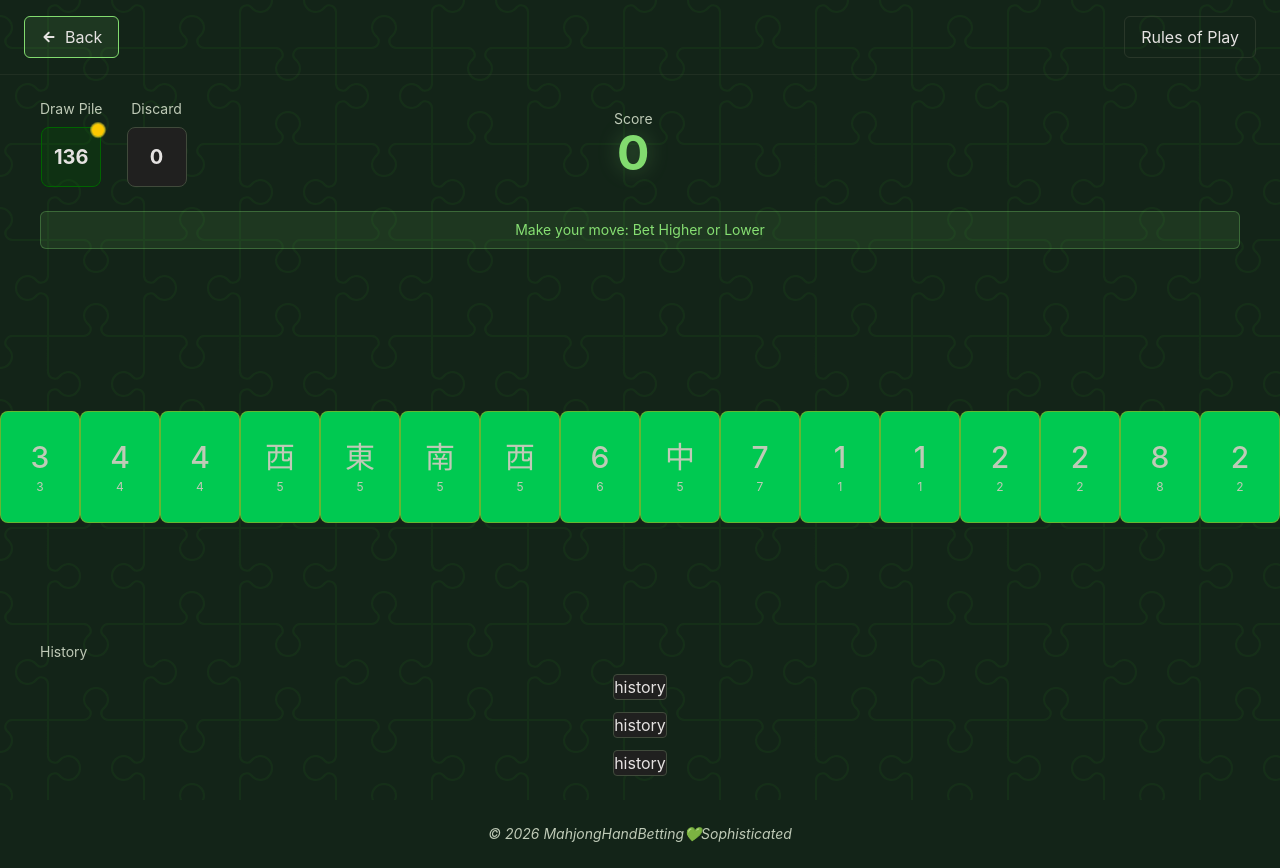
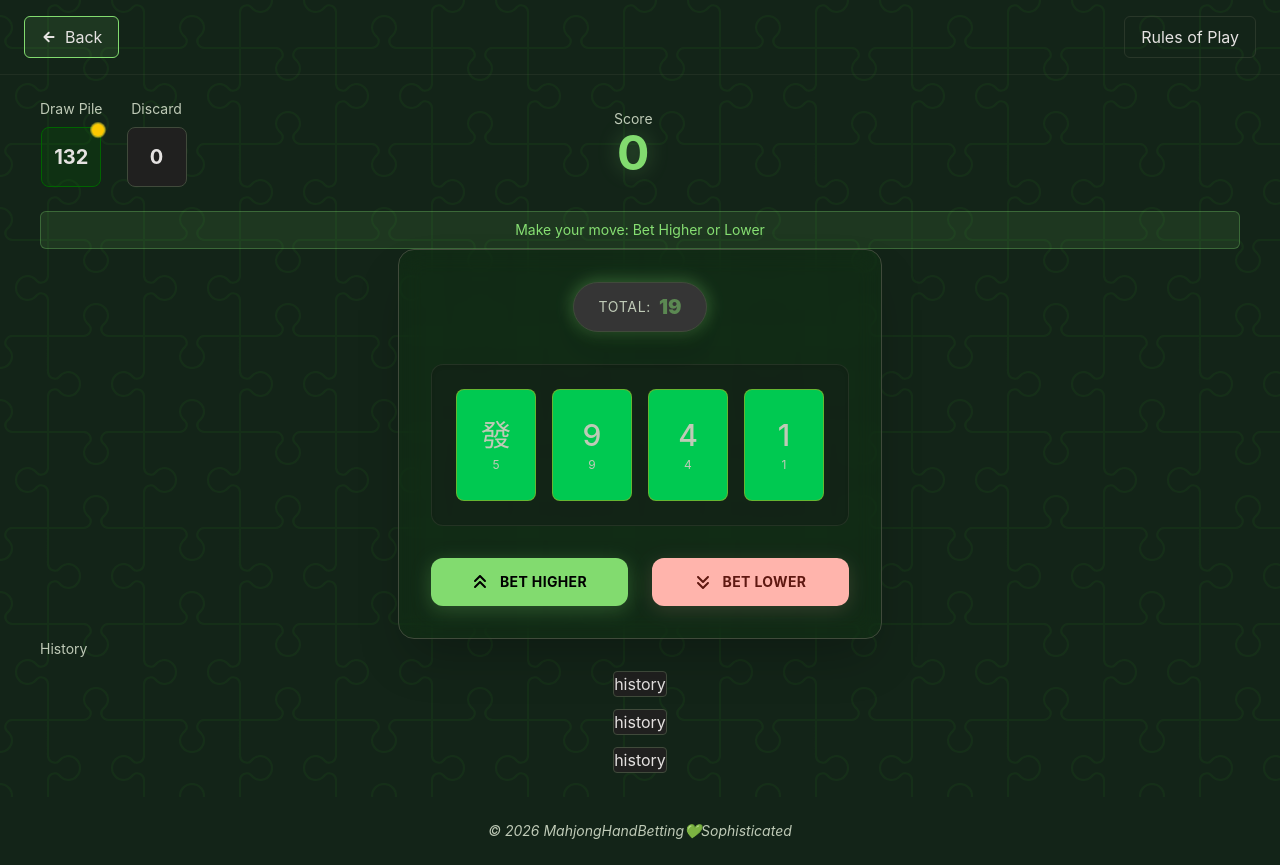
Before and after one commit to Shabnapm99/Hand-Betting-Game, a React (Vite) app: page /game in a window 1280 px wide. Built offline with nearby package versions, Linux system fonts and the light colour scheme.

Commit message:
Created deckGenerator and handGenerator

```diff
--- a/src/components/GameArea.jsx
+++ b/src/components/GameArea.jsx
@@ -1,27 +1,64 @@
-import React from 'react'
+import React, { useEffect, useReducer } from 'react'
 import Tile from './cards/Tile'
-import {generateDeck} from '../utils/generateDeck.js'
+import { generateDeck } from '../utils/generateDeck.js';
+import { drawHand } from '../utils/drawHand.js'
+import { calculateTotal } from '../utils/calculateTotal.js';
+import { FaAnglesUp } from "react-icons/fa6";
+import { FaAnglesDown } from "react-icons/fa6";
 
-function GameArea() {
+function GameArea({ hand, dispatch }) {
+
+    const totalValue = calculateTotal(hand);
+
     return (
-        <div>
-            {/* Value section */}
-            <div className='px-4 py-2 border rounded-full w-fit '>
-                <p>Total:</p>
+  <div className="flex flex-col gap-8 items-center p-8 rounded-2xl bg-primary-container/10 border border-outline-variant shadow-2xl max-w-2xl mx-auto backdrop-blur-md">
+
+      {/* Total Score Badge */}
+      <div className="relative group">
+        <div className="absolute -inset-0.5 bg-primary rounded-full blur opacity-30 group-hover:opacity-50 transition duration-300"></div>
+        <div className="relative px-6 py-2.5 border border-outline-variant rounded-full bg-surface-variant text-on-surface shadow-xl flex items-center gap-2">
+          <span className="text-sm uppercase tracking-wider text-on-surface-variant">Total: </span>
+          <span className="text-xl font-black text-primary animate-pulse">
+            {totalValue}
+          </span>
+        </div>
+      </div>
+
+      {/* Hand Container */}
+      <div className="w-full flex justify-center gap-4 p-6 bg-[#181817]/30 border border-outline-variant/40 rounded-xl shadow-inner min-h-40 items-center">
+        {hand.length === 0 ? (
+          <p className="text-on-surface-variant italic text-sm">No cards drawn yet...</p>
+        ) : (
+          hand.map((tile) => (
+            <div key={tile.id} className="transform hover:-translate-y-2 transition-transform duration-200 ease-out cursor-pointer">
+              <Tile tile={tile} />
             </div>
-            {/* Hand tiles */}
-            <div className='flex'>
-                {
-                    generateDeck().map((tile) => {
-                        return (
+          ))
+        )}
+      </div>
 
-                            <Tile key={tile.id} tile={tile} />
+      {/* Action Buttons */}
+      <div className="flex gap-6 w-full max-w-md">
+        {/* Bet Higher Button */}
+        <button
+          onClick={() => dispatch({ type: 'BET_HIGHER' })}
+          className="flex-1 flex items-center justify-center gap-3 px-6 py-3.5 rounded-xl text-sm font-bold uppercase tracking-wide text-black bg-primary hover:bg-[#97f284] active:scale-95 shadow-[0_4px_20px_rgba(130,219,111,0.25)] hover:shadow-[0_4px_25px_rgba(130,219,111,0.4.5)] transition-all duration-150 cursor-pointer"
+        >
+          <FaAnglesUp className="text-base" />
+          Bet Higher
+        </button>
 
-                        )
-                    })
-                }
-            </div>
-        </div>
+        {/* Bet Lower Button */}
+        <button
+          onClick={() => dispatch({ type: 'BET_LOWER' })}
+          className="flex-1 flex items-center justify-center gap-3 px-6 py-3.5 rounded-xl text-sm font-bold uppercase tracking-wide text-[#5e1811] bg-secondary hover:bg-[#ffc7c1] active:scale-95 shadow-[0_4px_20px_rgba(255,180,172,0.15)] hover:shadow-[0_4px_25px_rgba(255,180,172,0.3)] transition-all duration-150 cursor-pointer"
+        >
+          <FaAnglesDown className="text-base" />
+          Bet Lower
+        </button>
+      </div>
+
+    </div>
 
 
     )
--- /dev/null
+++ b/src/game/gameReducer.js
@@ -0,0 +1,47 @@
+import { drawHand } from "../utils/drawHand";
+import { generateDeck } from "../utils/generateDeck";
+
+// Reducer function
+export function gameReducer(state, action) {
+    switch (action.type) {
+        case "INIT_GAME": {
+            const newDeck = generateDeck();
+            const tilesInDeck = 4;
+            const { hand, updatedDeck } = drawHand(newDeck, tilesInDeck);
+            return {
+                ...state,
+                deck: updatedDeck,
+                hand,
+            };
+        }
+
+        case "DRAW_NEXT_HAND": {
+            const newHand = drawHand(state.deck, 4);
+            const newDeck = state.deck.slice(4);
+
+            return {
+                ...state,
+                hand: newHand,
+                deck: newDeck,
+                discardPile: [...state.discardPile, state.hand],
+            };
+        }
+
+        case "UPDATE_SCORE": {
+            return {
+                ...state,
+                score: state.score + action.payload,
+            };
+        }
+
+        case "GAME_OVER": {
+            return {
+                ...state,
+                gameOver: true,
+            };
+        }
+
+        default:
+            return state;
+    }
+}
--- /dev/null
+++ b/src/game/initialState.js
@@ -0,0 +1,8 @@
+// Initial state
+export const initialState = {
+    deck: [],
+    hand: [],
+    discardPile: [],
+    gameOver: false,
+    score: 0,
+};
--- a/src/pages/GameInterface.jsx
+++ b/src/pages/GameInterface.jsx
@@ -1,16 +1,26 @@
-import React from 'react'
+import React, { useEffect, useReducer } from 'react'
 import '../App.css'
 import { IoMdArrowRoundBack } from "react-icons/io"
 import { useNavigate } from 'react-router-dom'
 import HistoryCard from '../components/cards/HistoryCard'
 import GameArea from '../components/GameArea'
+import { initialState } from '../game/initialState.js'
+import { gameReducer } from '../game/gameReducer.js'
+import { calculateTotal } from '../utils/calculateTotal.js'
 
 function GameInterface() {
 
+    const [state, dispatch] = useReducer(gameReducer, initialState);
+    const totalValue = calculateTotal(state.hand);
     const navigate = useNavigate()
 
+    // Initialize game once
+    useEffect(() => {
+        dispatch({ type: "INIT_GAME" });
+    }, []);
+
     return (
-        <main id='mahjong-table' className='w-full h-screen flex flex-col text-on-surface'>
+        <main id='mahjong-table' className='w-full flex flex-col text-on-surface'>
 
             {/* HEADER */}
             <header className='flex justify-between items-center px-6 py-4 border-b border-outline-variant/30'>
@@ -49,7 +59,7 @@ function GameInterface() {
                         <div className='relative w-15 h-15 rounded-lg bg-primary-container/20 border border-primary-container
                             flex items-center justify-center text-xl font-bold'>
 
-                            136
+                            {state.deck.length}
 
                             {/* Notification pulse */}
                             <span className='absolute -top-1 -right-1 h-3 w-3 rounded-full bg-yellow-300 animate-ping'></span>
@@ -75,7 +85,7 @@ function GameInterface() {
                 <div className='text-center'>
                     <p className='text-sm text-on-surface-variant'>Score</p>
                     <h1 className='text-5xl font-bold text-primary drop-shadow-[0_0_10px_rgba(130,219,111,0.3)]'>
-                        0
+                        {state.score}
                     </h1>
                 </div>
 
@@ -96,7 +106,7 @@ function GameInterface() {
             {/* GAME AREA */}
             <section className='flex-1 flex items-center justify-center'>
                 <div className='text-on-surface-variant'>
-                    <GameArea />
+                    <GameArea hand={state.hand} dispatch={dispatch} />
                 </div>
             </section>
 
--- /dev/null
+++ b/src/utils/calculateTotal.js
@@ -0,0 +1,3 @@
+export function calculateTotal(hand) {
+    return hand.reduce((sum, tile) => sum + tile.value, 0);
+}
--- /dev/null
+++ b/src/utils/drawHand.js
@@ -0,0 +1,11 @@
+export function drawHand(deck, handSize = 4) {
+
+  const hand = deck.slice(0, handSize);
+
+  const updatedDeck = deck.slice(handSize);
+
+  return {
+    hand,
+    updatedDeck
+  };
+}
```
Also changed, not shown: 1 other file (tests, documents, lock files or other folders).
